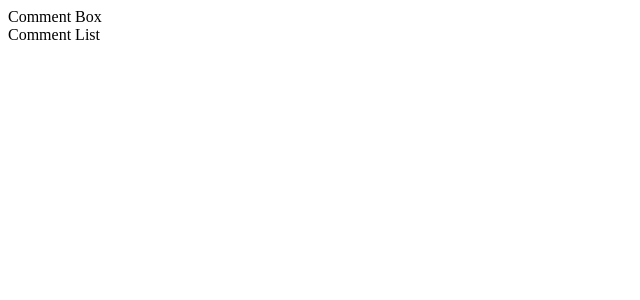
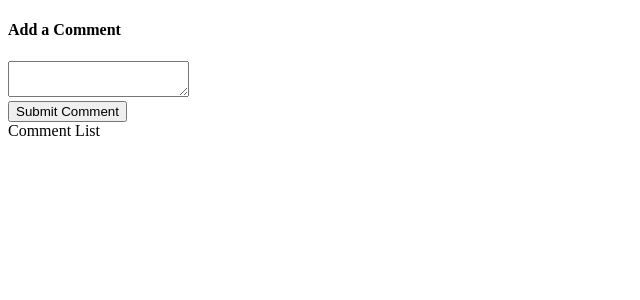
Before and after one commit to JizongL/react-redux-testing-review, a React (Create React App) app: page / in a window 1280 px wide. Shown: the top 300 px of the page, without its empty margins (0-640 px from the left). Built offline with nearby package versions, Linux system fonts and the light colour scheme.

Commit message:
added first enzyme test for two components existed in App

```diff
--- a/src/components/App.js
+++ b/src/components/App.js
@@ -1,6 +1,6 @@
 import React from 'react';
-import CommentBox from './CommentBox';
-import CommentList from './CommentList';
+import CommentBox from 'components/CommentBox';
+import CommentList from 'components/CommentList';
 export default function App() {
 	return (
 		<div>
--- a/src/components/CommentBox.js
+++ b/src/components/CommentBox.js
@@ -1,5 +1,18 @@
-import React from 'react';
+import React, { Component } from 'react';
+import { connect } from 'react-redux';
 
-export default () => {
-	return <div>Comment Box</div>;
-};
+class CommentBox extends Component {
+	render() {
+		return (
+			<form>
+				<h4>Add a Comment</h4>
+				<textarea />
+				<div>
+					<button>Submit Comment</button>
+				</div>
+			</form>
+		);
+	}
+}
+
+export default CommentBox;
```
Also changed, not shown: jsconfig.json (added, +8 -0 lines), 1 other file (tests, documents, lock files or other folders).
